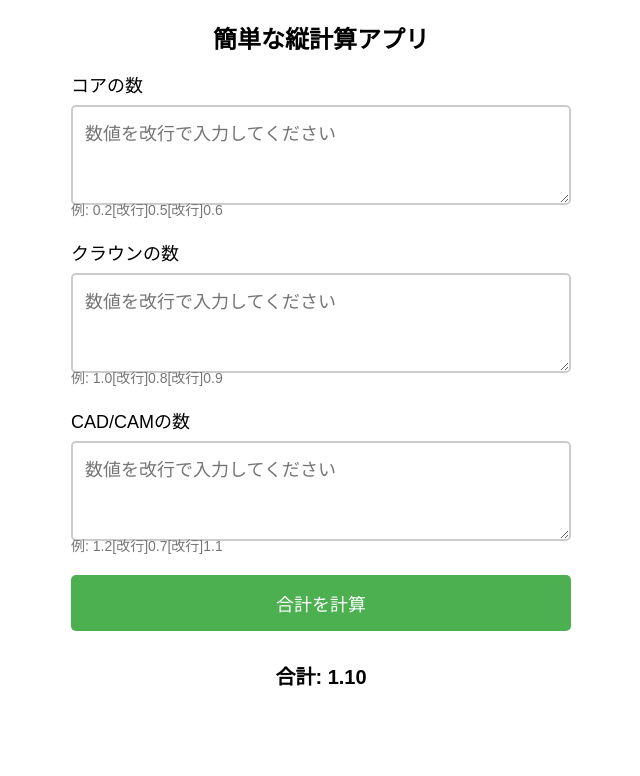
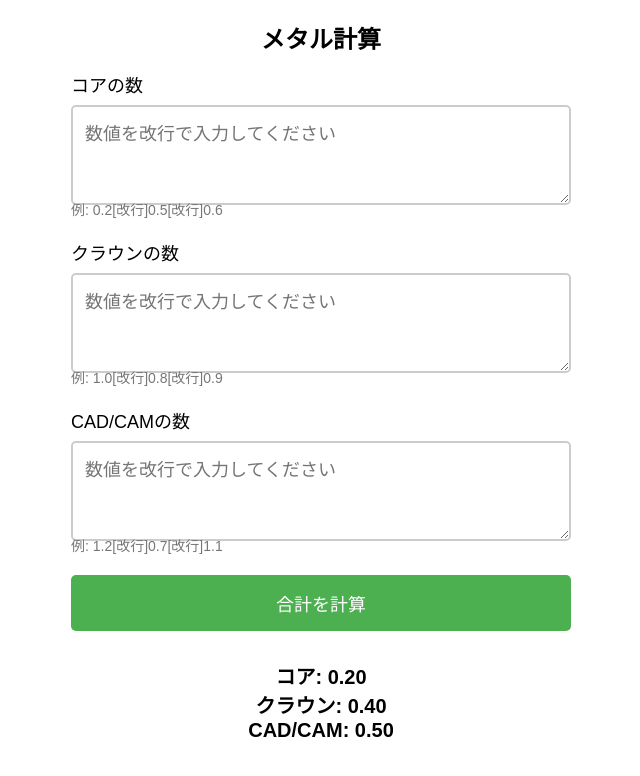
Before and after one commit to RyomaFDS/metalcalculation, a plain HTML site: page index.html in a window 1280 px wide. Both pictures are taken after a click on the button "合計を計算". Shown: the whole page, without its empty margins (319-959 px from the left). Drawn offline with Linux system fonts and the light colour scheme.

Commit message:
Add files via upload

```diff
--- a/index.html
+++ b/index.html
@@ -10,11 +10,11 @@
             margin: 20px;
         }
         .container {
-            max-width: 500px; /* iPadの画面に適した幅 */
+            max-width: 500px;
             margin: auto;
         }
         h1 {
-            font-size: 24px; /* 読みやすい大きめのタイトルフォント */
+            font-size: 24px;
             text-align: center;
         }
         .input-group {
@@ -22,15 +22,15 @@
         }
         label {
             display: block;
-            font-size: 18px; /* 大きなフォントで見やすく */
+            font-size: 18px;
             margin-bottom: 8px;
         }
         textarea {
             width: 100%;
             padding: 12px;
-            font-size: 18px; /* 入力がしやすいように大きめのフォント */
+            font-size: 18px;
             box-sizing: border-box;
-            height: 100px; /* 高さを増やし、入力が容易に */
+            height: 100px;
             border: 2px solid #ccc;
             border-radius: 5px;
         }
@@ -63,7 +63,7 @@
 </head>
 <body>
     <div class="container">
-        <h1>簡単な縦計算アプリ</h1>
+        <h1>メタル計算</h1>
         <div class="input-group">
             <label for="core">コアの数</label>
             <textarea id="core" placeholder="数値を改行で入力してください"></textarea>
@@ -81,28 +81,33 @@
         </div>
         <button onclick="calculate()">合計を計算</button>
         <div class="result">
-            合計: <span id="total">0</span>
+            コア: <span id="coreTotal">0</span><br>
+            クラウン: <span id="crownTotal">0</span><br>
+            CAD/CAM: <span id="cadcamTotal">0</span>
         </div>
     </div>
 
     <script>
         function calculate() {
-            // 各項目の入力値を改行で区切り、数値の配列に変換して合計
+            // コアの合計を計算
             const coreValues = document.getElementById("core").value.split('\n').map(Number).filter(num => !isNaN(num));
             const coreSum = coreValues.reduce((acc, num) => acc + num, 0);
             const coreTotal = coreSum + 0.2;
 
+            // クラウンの合計を計算
             const crownValues = document.getElementById("crown").value.split('\n').map(Number).filter(num => !isNaN(num));
             const crownSum = crownValues.reduce((acc, num) => acc + num, 0);
             const crownTotal = crownSum + 0.4;
 
+            // CAD/CAMの合計を計算
             const cadcamValues = document.getElementById("cadcam").value.split('\n').map(Number).filter(num => !isNaN(num));
             const cadcamSum = cadcamValues.reduce((acc, num) => acc + num, 0);
             const cadcamTotal = cadcamSum + 0.5;
 
-            // 合計を表示
-            const total = coreTotal + crownTotal + cadcamTotal;
-            document.getElementById("total").innerText = total.toFixed(2);
+            // 各項目の合計を表示
+            document.getElementById("coreTotal").innerText = coreTotal.toFixed(2);
+            document.getElementById("crownTotal").innerText = crownTotal.toFixed(2);
+            document.getElementById("cadcamTotal").innerText = cadcamTotal.toFixed(2);
         }
     </script>
 </body>
```
